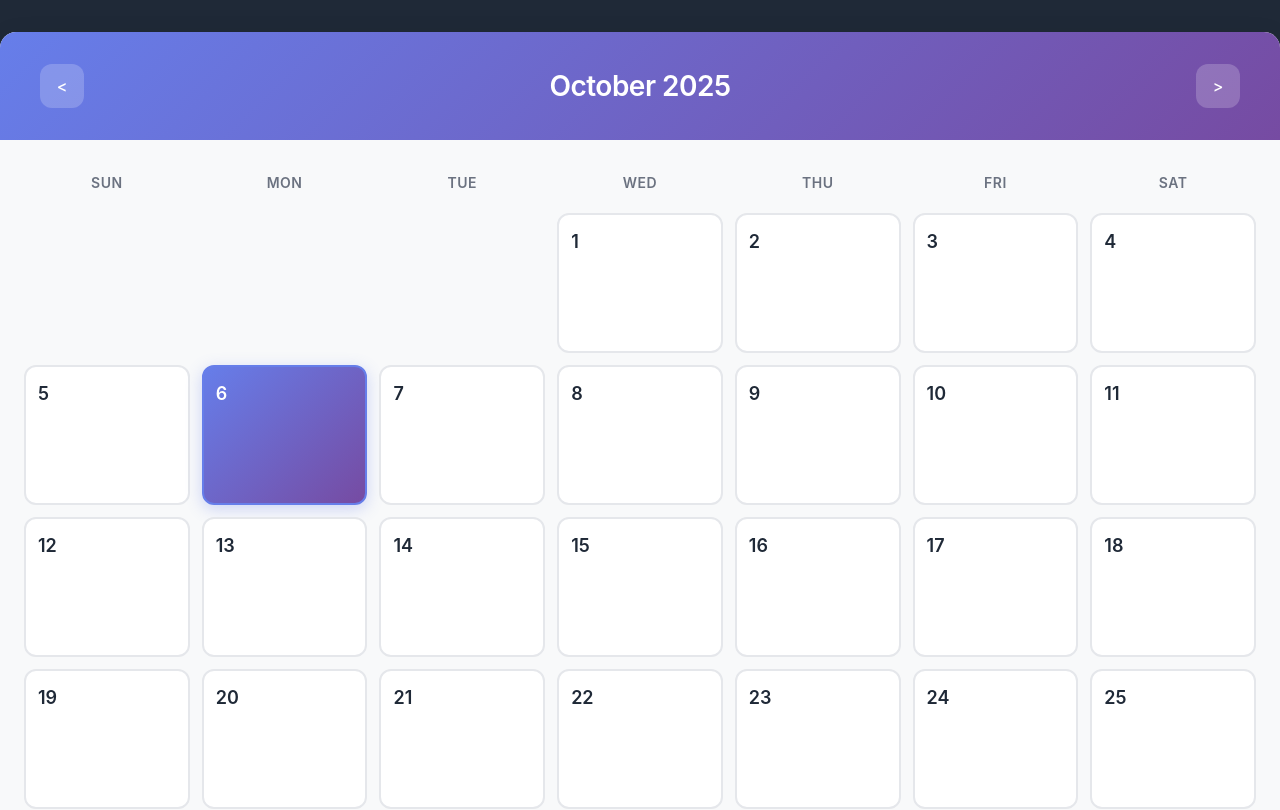
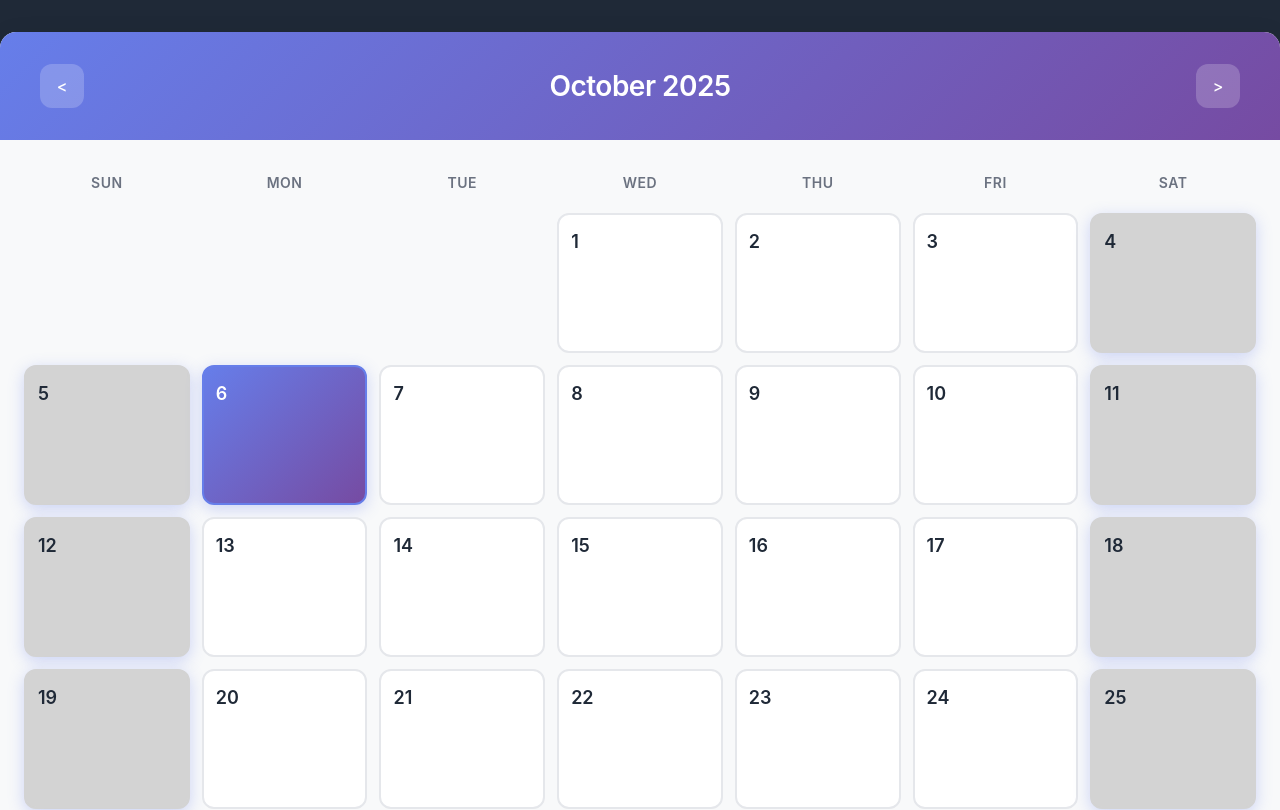
Before and after one commit to lukeiayf/calendar-app, a Vue app: page / in a window 1280 px wide. Shown: the top 810 px of the page. Built offline with nearby package versions, Linux system fonts and the light colour scheme.

Commit message:
Add styling to weekend cells

```diff
--- a/src/components/VCalendar.vue
+++ b/src/components/VCalendar.vue
@@ -24,7 +24,7 @@
         v-for="date in daysInMonth"
         :key="date"
         class="calendar-day calendar-day-large"
-        :class="{ today: isToday(date) }"
+        :class="{ today: isToday(date), weekend: isWeekend(date) }"
       >
         <div class="calendar-day-top">
           <span class="day-number">{{ date }}</span>
@@ -121,6 +121,11 @@ function isToday(date: number): boolean {
     currentMonth.value === today.getMonth() &&
     currentYear.value === today.getFullYear()
   )
+}
+
+function isWeekend(date: number): boolean {
+  const dayOfWeek = new Date(currentYear.value, currentMonth.value, date).getDay();
+  return dayOfWeek === 0 || dayOfWeek === 6;
 }
 
 function prevMonth(): void {
@@ -309,6 +314,15 @@ function allRemindersForDay(day: number): IReminder[] {
   border-color: #667eea;
   box-shadow: 0 4px 16px rgba(102, 126, 234, 0.3);
 }
+
+.calendar-day.weekend {
+  background: lightgray;
+  color: #ffffff;
+  font-weight: 600;
+  border-color: lightgray;
+  box-shadow: 0 4px 16px rgba(102, 126, 234, 0.3);
+}
+
 
 .calendar-day.today .day-number {
   color: #ffffff;
```
Also changed, not shown: 1 other file (tests, documents, lock files or other folders).
